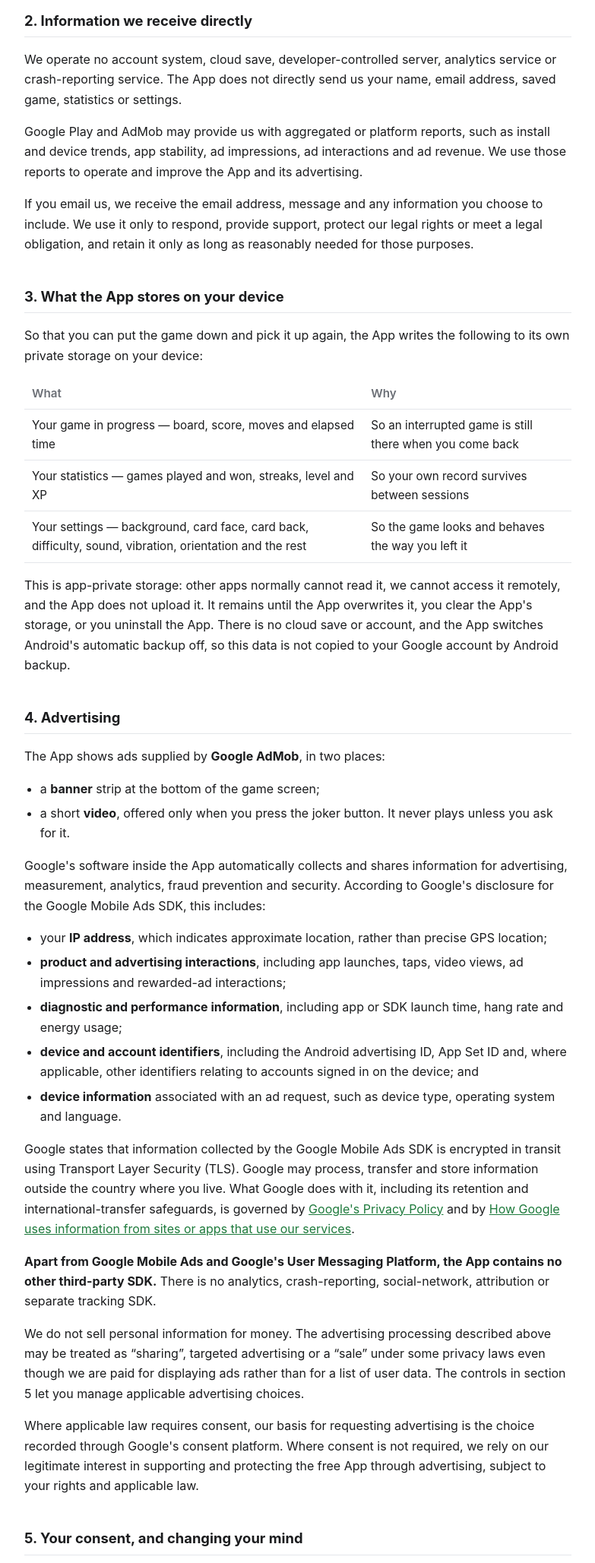
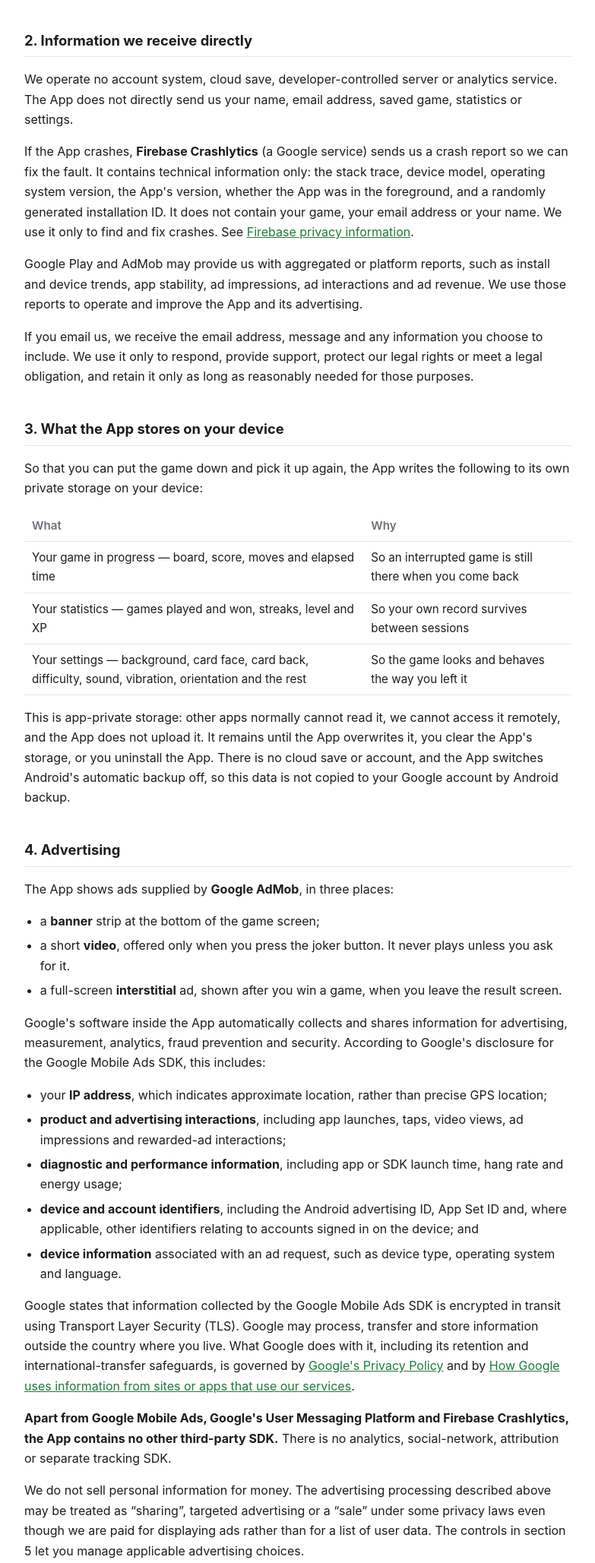
Before and after one commit to GGaruda-Studios/spider-solitaire, a plain HTML site: page privacy-policy.html in a window 1280 px wide. Shown: the part 655-2712 px from the top of the page at 76% size, without its empty margins (248-1031 px from the left). Drawn offline with Linux system fonts and the light colour scheme.

Commit message:
Update for Interstitial and Crashlytics

```diff
--- a/privacy-policy.html
+++ b/privacy-policy.html
@@ -23,7 +23,7 @@
 <body>
 
 <h1>Privacy Policy</h1>
-<p class="meta">Spider Solitaire Classic &middot; Golden Garuda Studios &middot; Effective 13 September 2026</p>
+<p class="meta">Spider Solitaire Classic &middot; Golden Garuda Studios &middot; Effective 3 October 2026</p>
 
 <div class="summary">
   <p>
@@ -36,6 +36,7 @@
     automatically processes certain device, advertising, interaction and
     diagnostic information. We receive aggregated reports from Google, and we
     receive your email address and message only if you choose to contact us.
+    The App also uses Firebase Crashlytics to send us crash reports.
     Details and privacy controls are set out below.
   </p>
 </div>
@@ -55,9 +56,19 @@
 
 <h2>2. Information we receive directly</h2>
 <p>
-  We operate no account system, cloud save, developer-controlled server, analytics
-  service or crash-reporting service. The App does not directly send us your name,
+  We operate no account system, cloud save, developer-controlled server or analytics
+  service. The App does not directly send us your name,
   email address, saved game, statistics or settings.
+</p>
+<p>
+  If the App crashes, <strong>Firebase Crashlytics</strong> (a Google service)
+  sends us a crash report so we can fix the fault. It contains technical
+  information only: the stack trace, device model, operating system version, the
+  App's version, whether the App was in the foreground, and a randomly generated
+  installation ID. It does not contain your game, your email address or your
+  name. We use it only to find and fix crashes. See
+  <a href="https://firebase.google.com/support/privacy">Firebase privacy
+  information</a>.
 </p>
 <p>
   Google Play and AdMob may provide us with aggregated or platform reports, such as
@@ -92,12 +103,14 @@
 
 <h2>4. Advertising</h2>
 <p>
-  The App shows ads supplied by <strong>Google AdMob</strong>, in two places:
+  The App shows ads supplied by <strong>Google AdMob</strong>, in three places:
 </p>
 <ul>
   <li>a <strong>banner</strong> strip at the bottom of the game screen;</li>
   <li>a short <strong>video</strong>, offered only when you press the joker
       button. It never plays unless you ask for it.</li>
+  <li>a full-screen <strong>interstitial</strong> ad, shown after you win a
+      game, when you leave the result screen.</li>
 </ul>
 <p>
   Google's software inside the App automatically collects and shares information
@@ -128,9 +141,9 @@
   information from sites or apps that use our services</a>.
 </p>
 <p>
-  <strong>Apart from Google Mobile Ads and Google's User Messaging Platform, the
-  App contains no other third-party SDK.</strong> There is no analytics,
-  crash-reporting, social-network, attribution or separate tracking SDK.
+  <strong>Apart from Google Mobile Ads, Google's User Messaging Platform and
+  Firebase Crashlytics, the App contains no other third-party SDK.</strong> There
+  is no analytics, social-network, attribution or separate tracking SDK.
 </p>
 <p>
   We do not sell personal information for money. The advertising processing
```
Also changed, not shown: terms-of-service.html (+3 -2 lines).
